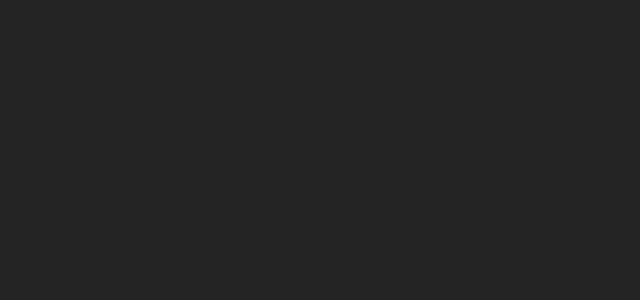
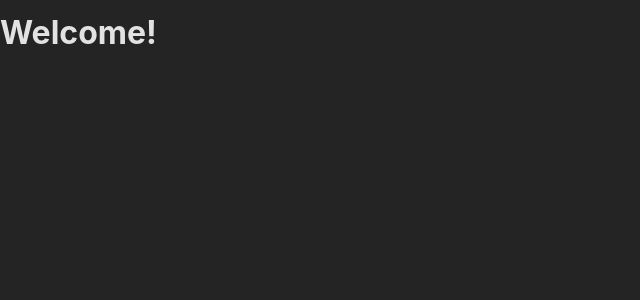
Before and after one commit to Vennisha-Naidoo/RR-Spa---React-Router, a React (Create React App) app: page / in a window 1280 px wide. Shown: the top 300 px of the page, without its empty margins (0-640 px from the left). Built offline with nearby package versions, Linux system fonts and the light colour scheme.

Commit message:
Defined First (Home) Route

```diff
--- a/src/App.js
+++ b/src/App.js
@@ -1,5 +1,12 @@
+import { createBrowserRouter, RouterProvider } from 'react-router-dom';
+import HomePage from './Pages/Home';
+
+const router = createBrowserRouter([
+  {path: '/', element: <HomePage />},
+])
+
 function App() {
-  return <div></div>;
+  return <RouterProvider router={ router } />;
 }
 
 export default App;
--- /dev/null
+++ b/src/Pages/Home.js
@@ -0,0 +1,5 @@
+function HomePage() {
+    return <h1> Welcome! </h1>
+}
+
+export default HomePage;
```
